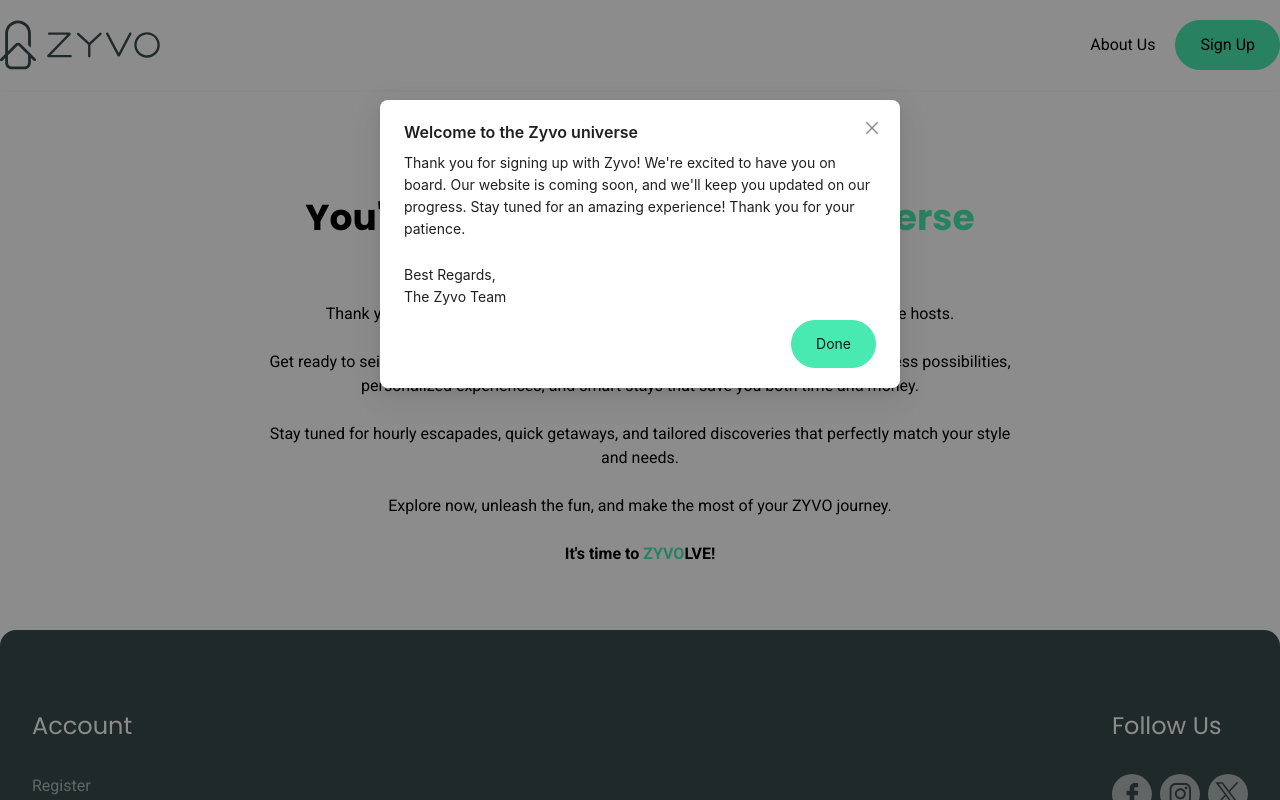
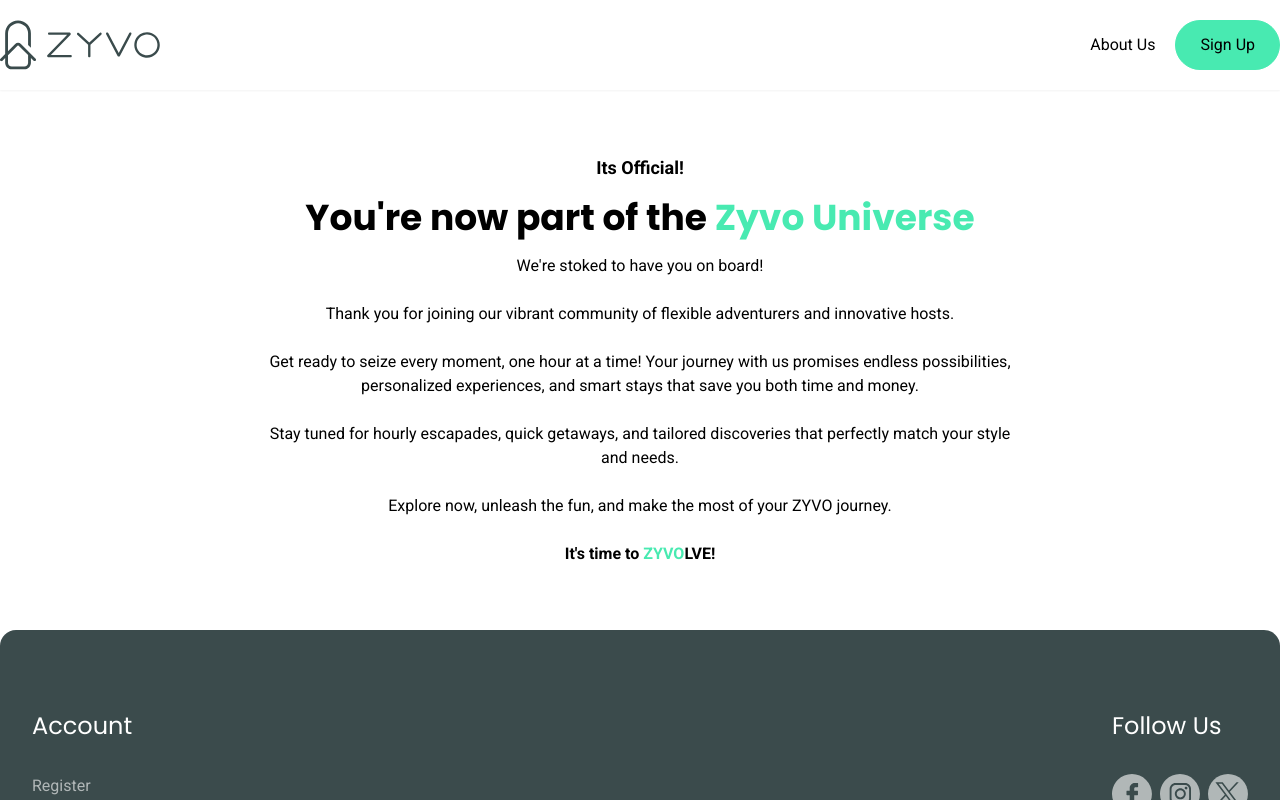
Before and after one commit to stechx1/zyvo-new, a Next.js app: page /welcome in a window 1280 px wide. Shown: the top 800 px of the page. Built offline with nearby package versions, Linux system fonts and the light colour scheme; no server answers.

Commit message:
modal removed

```diff
--- a/app/welcome/page.jsx
+++ b/app/welcome/page.jsx
@@ -32,7 +32,7 @@
   };
   return (
     <div className=''>
-      <Modal
+      {/* <Modal
         title='Welcome to the Zyvo universe'
         open={isModalOpen}
         onOk={handleOk}
@@ -49,7 +49,7 @@
           <p>Best Regards,</p>
           <p>The Zyvo Team</p>
         </div>
-      </Modal>
+      </Modal> */}
 
       <div className='container mx-auto flex flex-col my-16  justify-center items-center'>
         <p className='text-lg font-bold'>Its Official!</p>
```
